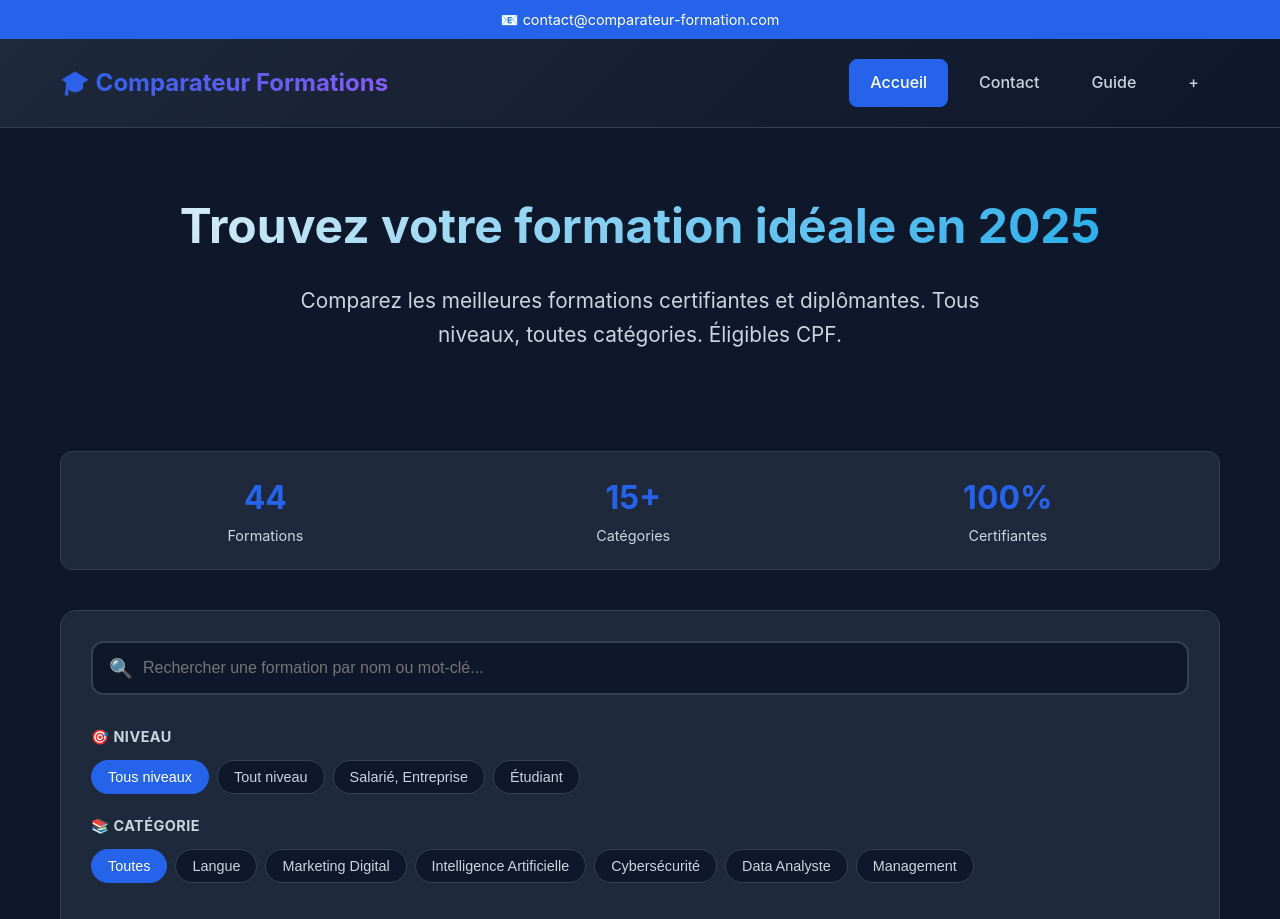
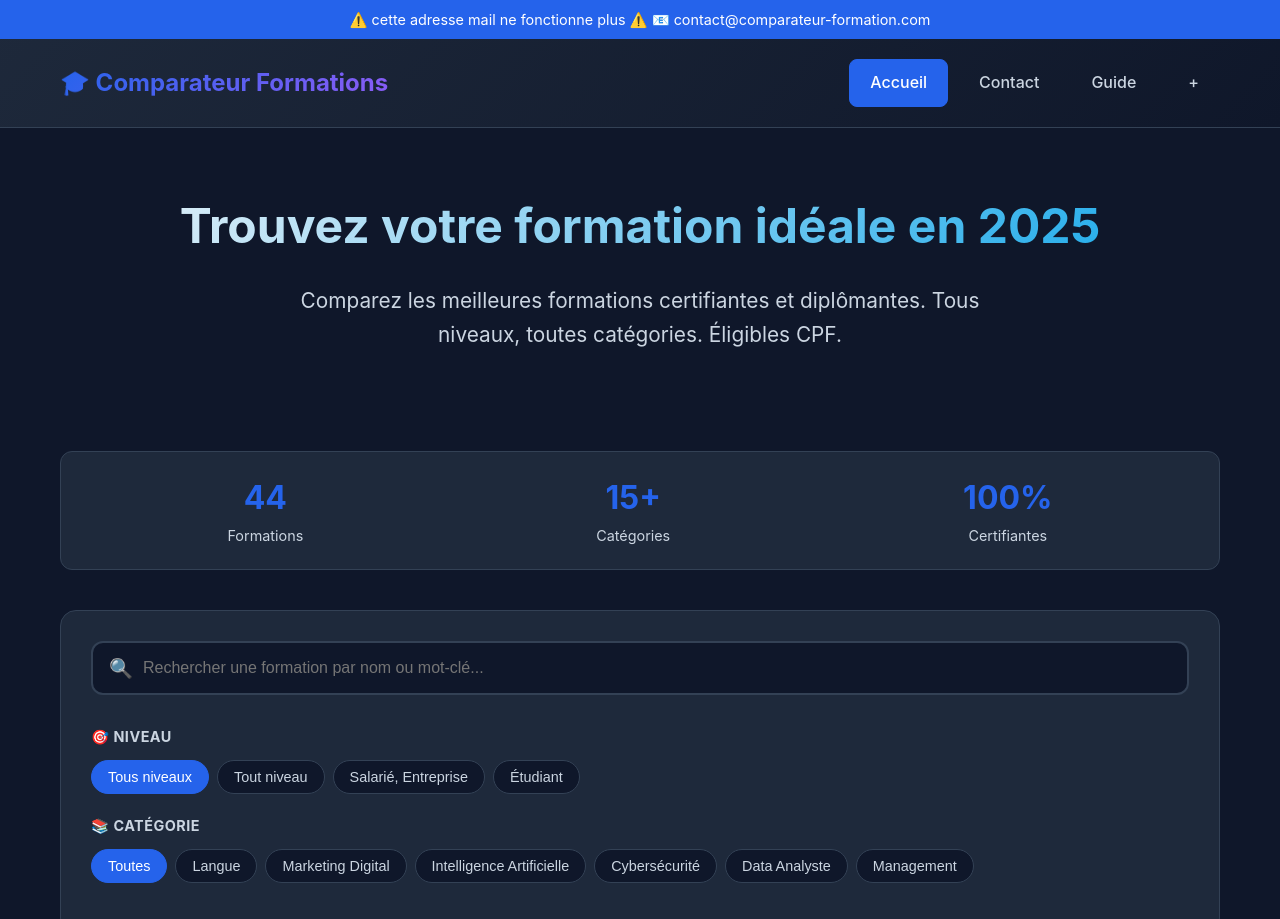
Before and after one commit to redragon38/comparateur-formation, a website: page index.html in a window 1280 px wide. Shown: the top 919 px of the page. Drawn offline with Linux system fonts and the light colour scheme.

Commit message:
Update index.html

```diff
--- a/index.html
+++ b/index.html
@@ -507,7 +507,7 @@ footer a:hover {
 
 <header>
   <div class="header-top">
-    📧 contact@comparateur-formation.com
+   ⚠️ cette adresse mail ne fonctionne plus ⚠️ 📧 contact@comparateur-formation.com
   </div>
   <div class="container">
     <div class="header-content">
```
